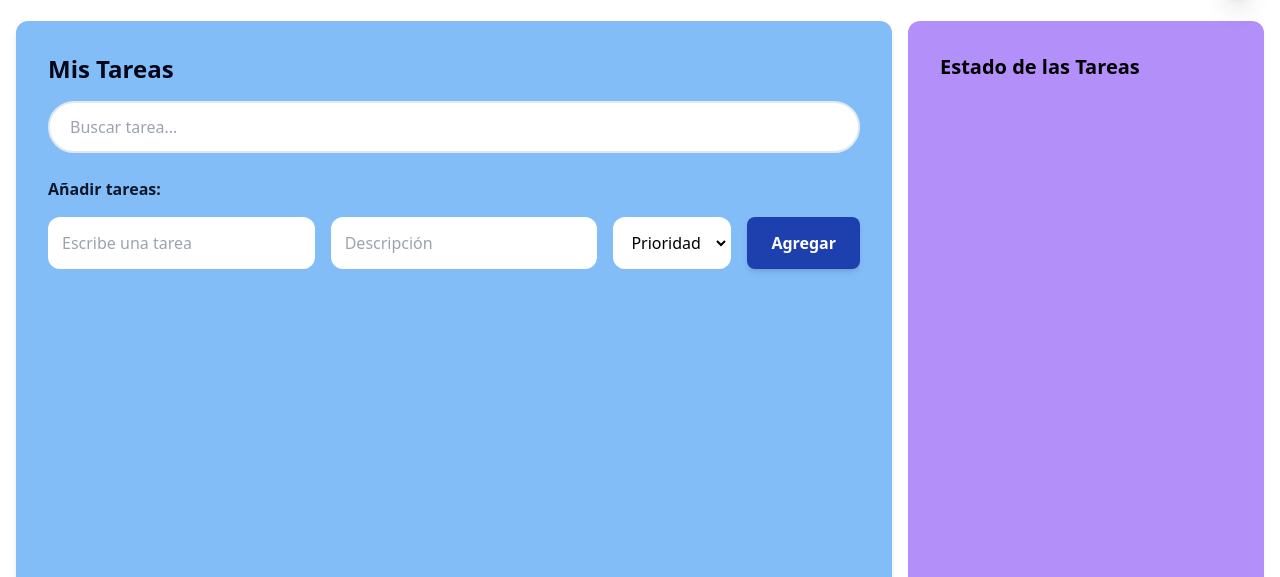
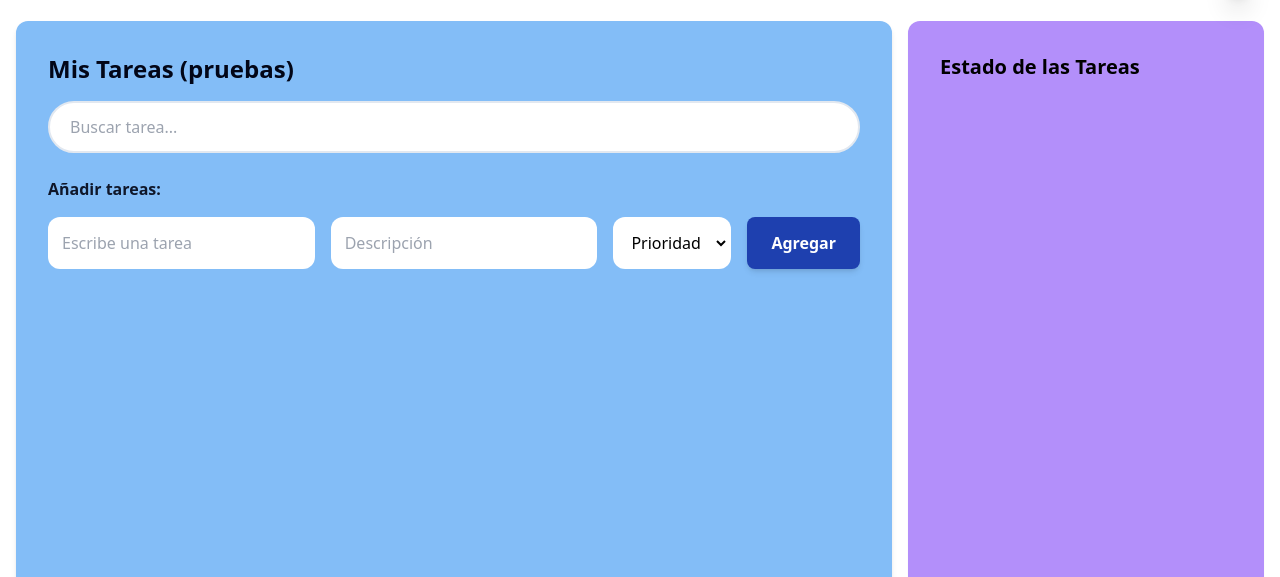
Before and after one commit to ainoadura/primeras-puntadas-tailwindcss-ainoa-dura, a website: page index.html in a window 1280 px wide. Shown: the part 223-800 px from the top of the page. Drawn offline with nearby package versions, Linux system fonts and the light colour scheme.

Commit message:
Update index.html

```diff
--- a/index.html
+++ b/index.html
@@ -46,7 +46,7 @@
             <section id="inicio" class="bg-[#83bdf7] dark:bg-[#1e3a8a] p-8 rounded-xl shadow-md flex-1 text-black dark:text-white transition-colors">
                 <div class="cabecera-seccion">
                     <h2 class="text-2xl font-bold text-slate-950 dark:text-white mb-4">
-                        Mis Tareas
+                        Mis Tareas (pruebas)
                     </h2>
 
                     <!-- Mi buscador -->
```
